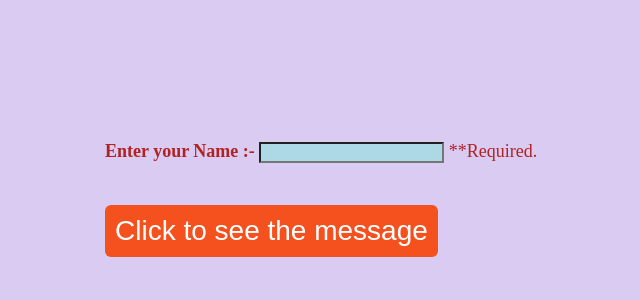
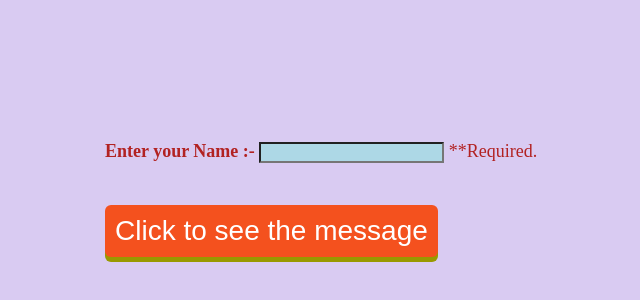
Before and after one commit to kkisku/Festival, a plain HTML site: page Rakhi.html in a window 1280 px wide. Shown: the part 112-412 px from the top of the page, without its empty margins (219-859 px from the left). Drawn offline with nearby package versions, Linux system fonts and the light colour scheme.

Commit message:
Update style.css

```diff
--- a/style.css
+++ b/style.css
@@ -40,6 +40,7 @@ img {
   padding: 10px;
   transition: all 0.5s;
   cursor: pointer;
+  box-shadow: 0 5px #990;
 }
 
 #btn1 span {
```
